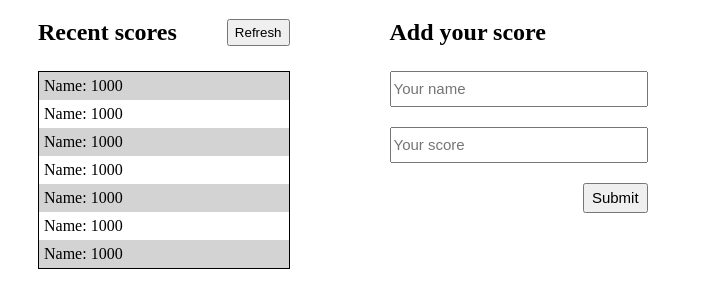
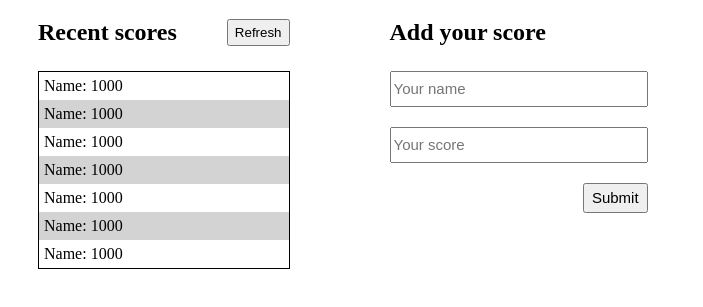
Before and after one commit to arthurborgesdev/leaderboard, a website built with webpack: page src/index.html in a window 1280 px wide. Shown: the part 61-368 px from the top of the page, without its empty margins (0-703 px from the left). Built offline with nearby package versions, Linux system fonts and the light colour scheme.

Commit message:
Style correctly the colors of the leaderboard score table

```diff
--- a/src/style.css
+++ b/src/style.css
@@ -25,7 +25,7 @@
   padding: 5px;
 }
 
-#scores-display div:nth-of-type(2n + 1) {
+#scores-display div:nth-of-type(2n) {
   background-color: lightgray;
 }
 
```
